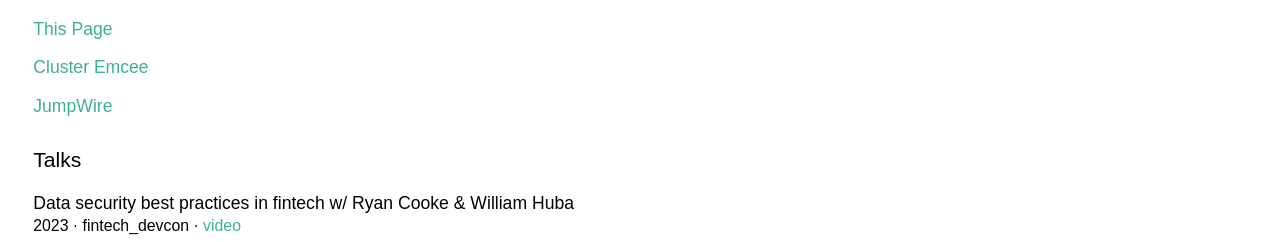
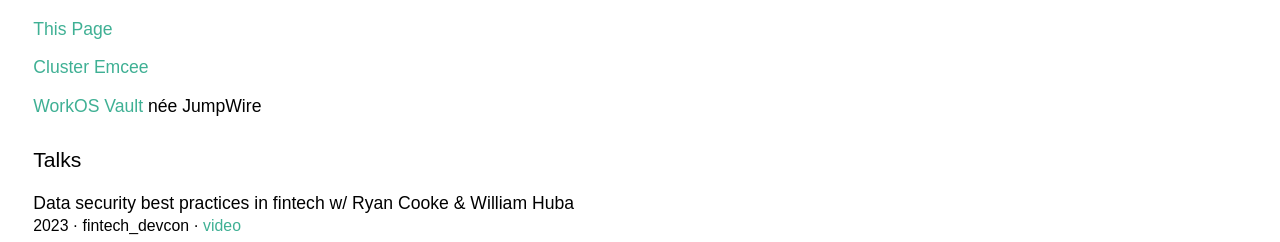
Before and after one commit to debussyman/wibitty.com, a website built with webpack: page index.html in a window 1280 px wide. Shown: the part 558-800 px from the top of the page. Built offline with nearby package versions, Linux system fonts and the light colour scheme; no server answers.

Commit message:
Replace JumpWire link with WorkOS Vault link

```diff
--- a/index.html
+++ b/index.html
@@ -210,9 +210,10 @@
       </a>
     </p>
     <p>
-      <a href="https://github.com/extragoodlabs/jumpwire-db-gateway" title="JumpWire">
-        JumpWire
+      <a href="https://workos.com/vault" title="Vault">
+        WorkOS Vault
       </a>
+      née JumpWire
     </p>
 
     <h3 class="heading">Talks</h3>
```
